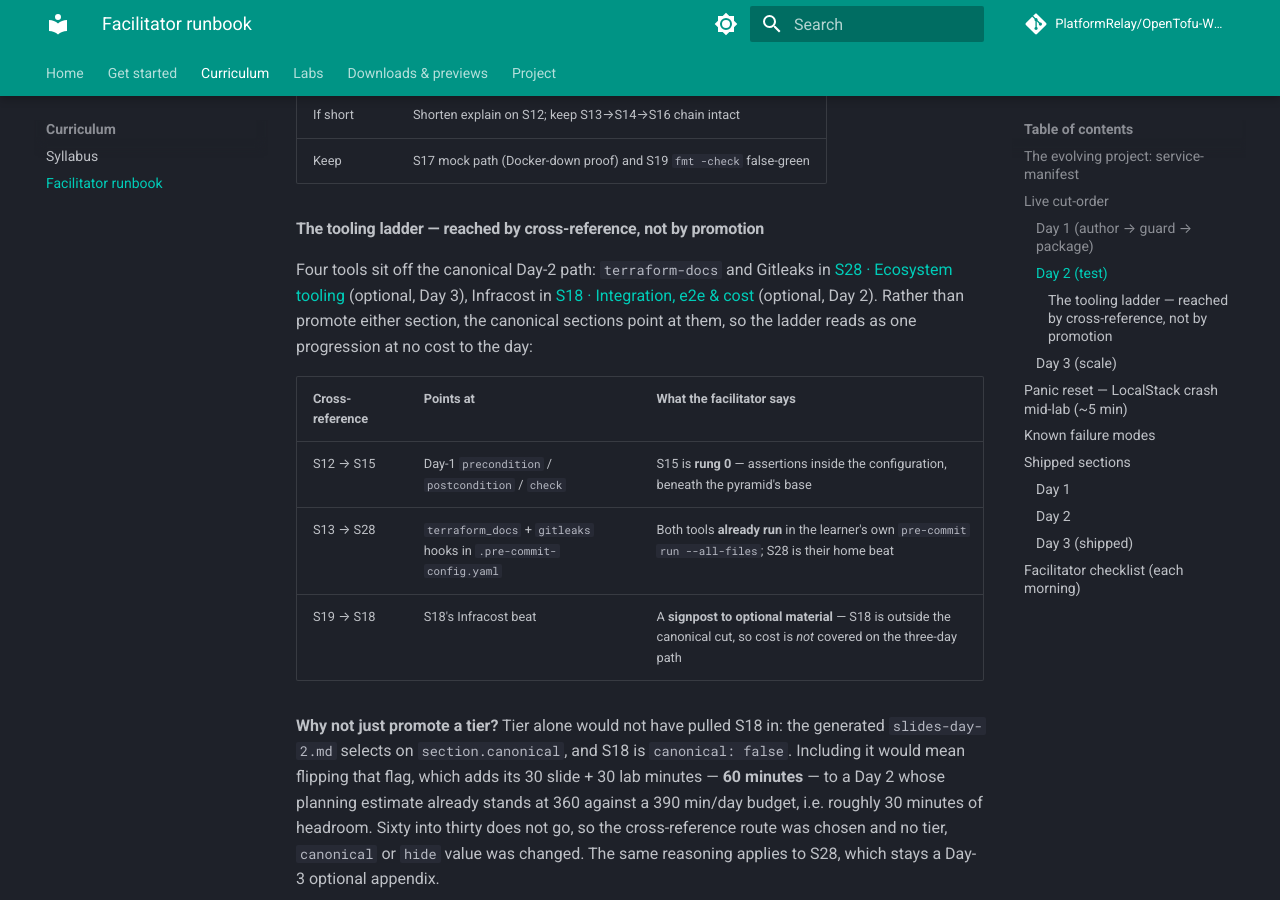
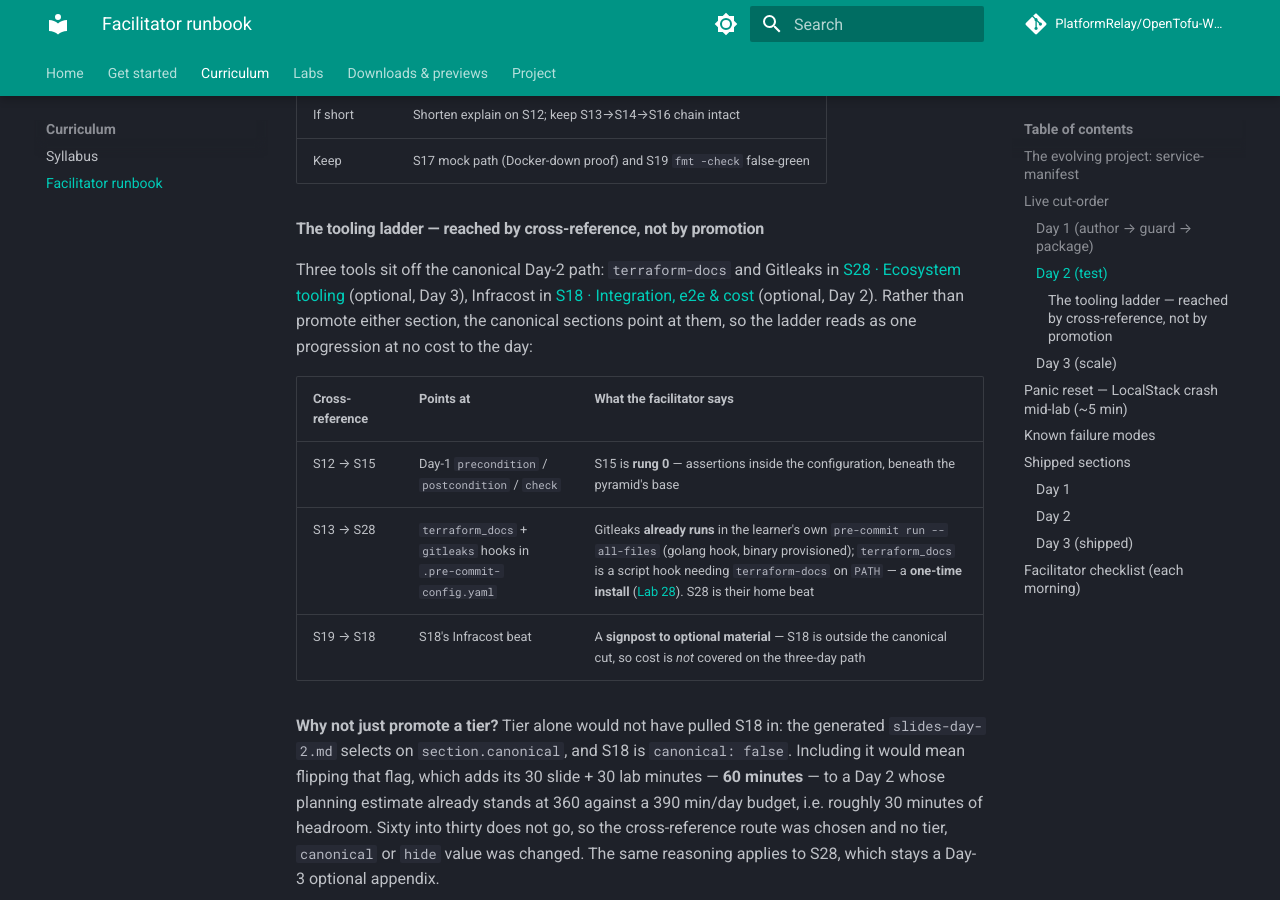
Before and after one commit to PlatformRelay/OpenTofu-Workshop, an MkDocs documentation site: the page built from docs/facilitator-runbook.md, in a window 1280 px wide and 900 px high, scrolled down 5106 px. Built offline with MkDocs 1.6.1 and Material for MkDocs 9.7.7, drawn with Linux system fonts in a browser that asks for light colours; comment, search, counter and statistics services are not loaded.

Commit message:
:bug: fix(deck): make the tooling cross-references true and actually visible
Review found three defects in the cross-references.

T-1 — "no extra install" was false for terraform-docs. The
terraform_docs hook is language: script and hard-fails with
"terraform-docs is required by terraform_docs pre-commit hook but is
not installed" unless the binary is on PATH; it is absent from
versions.env, setup/ and CI, and labs/day-3/28-ecosystem-tooling.md
already says it needs a brew install. Gitleaks is unaffected —
language: golang, so pre-commit provisions it. S13's panel, presenter
note, recap bullet, S28's inbound sentence and the runbook table row
now draw that distinction instead of claiming both already run.

T-2 — the S19 signpost never rendered. The stages slide declared
clicks: 4 while holding six v-click elements, and Slidev treats
frontmatter clicks as a hard total override, so the panel (and the
pre-existing punchline) were unreachable. That slide's topology layout
is a single-row diagram canvas that cannot hold a prose panel at all,
so it is restored to its previous state byte for byte and the signpost
moved to the S19 recap, where it fits. Verified by PNG export of the
real deck: the labelled signpost is visible in the final frame.

T-3 — the runbook said "Four tools" and listed three.

Still no tier, canonical or hide change.

```diff
--- a/docs/facilitator-runbook.md
+++ b/docs/facilitator-runbook.md
@@ -176,7 +176,7 @@ Canonical visible order: `S12 → S13 → S14 → S16 → S17 → S19`.
 
 #### The tooling ladder — reached by cross-reference, not by promotion
 
-Four tools sit off the canonical Day-2 path: `terraform-docs` and Gitleaks in
+Three tools sit off the canonical Day-2 path: `terraform-docs` and Gitleaks in
 [S28 · Ecosystem tooling](https://github.com/PlatformRelay/OpenTofu-Workshop/blob/main/pages/S28-ecosystem-tooling/index.md)
 (optional, Day 3), Infracost in
 [S18 · Integration, e2e & cost](https://github.com/PlatformRelay/OpenTofu-Workshop/blob/main/pages/S18-integration-cost/index.md)
@@ -187,7 +187,7 @@ no cost to the day:
 | Cross-reference | Points at | What the facilitator says |
 | --- | --- | --- |
 | S12 → S15 | Day-1 `precondition` / `postcondition` / `check` | S15 is **rung 0** — assertions inside the configuration, beneath the pyramid's base |
-| S13 → S28 | `terraform_docs` + `gitleaks` hooks in `.pre-commit-config.yaml` | Both tools **already run** in the learner's own `pre-commit run --all-files`; S28 is their home beat |
+| S13 → S28 | `terraform_docs` + `gitleaks` hooks in `.pre-commit-config.yaml` | Gitleaks **already runs** in the learner's own `pre-commit run --all-files` (golang hook, binary provisioned); `terraform_docs` is a script hook needing `terraform-docs` on `PATH` — a **one-time install** ([Lab 28](https://github.com/PlatformRelay/OpenTofu-Workshop/blob/main/labs/day-3/28-ecosystem-tooling.md)). S28 is their home beat |
 | S19 → S18 | S18's Infracost beat | A **signpost to optional material** — S18 is outside the canonical cut, so cost is *not* covered on the three-day path |
 
 **Why not just promote a tier?** Tier alone would not have pulled S18 in: the
```
Also changed, not shown: pages/S13-static-analysis/index.md (+8 -6 lines), pages/S19-testing-cicd/index.md (+8 -9 lines), pages/S28-ecosystem-tooling/index.md (+3 -3 lines).
